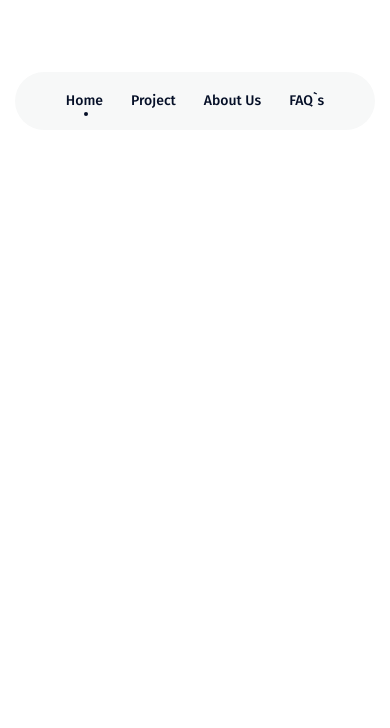
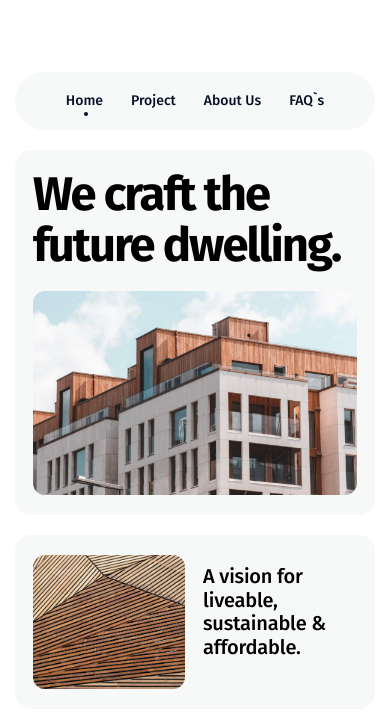
Before and after one commit to FilosofiaJulia/hutly, a plain HTML site: page index.html in a window 390 px wide. Drawn offline with Linux system fonts and the light colour scheme.

Commit message:
add block 'about'

```diff
--- a/index.html
+++ b/index.html
@@ -20,5 +20,21 @@
             </nav>
         </div>
     </header>
+    <main>
+        <div class="about container">
+            <div class="about__item about__item_big">
+                <h1 class="about__title">We craft the future dwelling.</h1>
+                <div class="about__cover about__cover_big">
+                    <img src="./images/building-1x.jpg" alt="">
+                </div>
+            </div>
+            <div class="about__item about__item_small">
+                <div class="about__cover about__cover_small">
+                    <img src="./images/texture-1x.jpg" alt="">
+                </div>
+                <h3 class="about__heading">A vision for liveable, sustainable & affordable.</h3>
+            </div>
+        </div>
+    </main>
 </body>
 </html>
--- a/styles/style.css
+++ b/styles/style.css
@@ -35,8 +35,8 @@ body {
     gap: clamp(28px, 6vw, 50px);
     width: 100%;
     max-width: 993px;
-    padding-top: clamp(21px, 3vw, 33px);
-    padding-bottom: clamp(21px, 3vw, 33px);
+    padding-top: clamp(21px, 3vw, 34px);
+    padding-bottom: clamp(21px, 3vw, 34px);
     margin: 0 auto;
     border-radius: 128px;
     background-color: var(--light);
@@ -60,3 +60,106 @@ body {
     bottom: -40%;
     left: 50%;
 }
+
+.about {
+    display: flex;
+    gap: 46px;
+    margin-top: 51px;
+}
+
+.about__item {
+    padding: clamp(30px, 3vw, 65px) clamp(35px, 3vw, 68px) clamp(20px, 3vw, 45px);
+    background-color: var(--light);
+    border-radius: 80px;
+    box-sizing: border-box;
+}
+
+.about__item_big {
+    flex-basis: min(66vw - 46px, 1212px);
+}
+
+.about__item_small {
+    flex-basis: min( 33vw, 541px);
+}
+
+.about__title {
+    font-weight: 700;
+    font-size: clamp(3.125rem, 6vw + 0.8rem, 9.563rem); /* 50px->153px */
+    letter-spacing: clamp(-2px, 2vw, -6px);
+    line-height: 107%;
+    margin-top: 0;
+    margin-bottom: clamp(20px, 3vw, 48px);
+}
+
+.about__heading {
+    font-weight: 500;
+    font-size: clamp(1.25rem, 1.76vw + 1rem, 4.25rem); /* 20px->68px */
+    letter-spacing: clamp(-0.2px, 3vw, -0.4px);
+    line-height: 1.18;
+    margin-top: clamp(18px, 3vw, 58px);
+}
+
+.about__cover {
+    width: 100%;
+    position: relative;
+    overflow: hidden;
+    border-radius: 56px;
+}
+
+.about__cover img {
+    width: 100%;
+    height: 100%;
+    position: absolute;
+    top: 50%;
+    left: 50%;
+    transform: translate(-50%, -50%);
+    object-fit: cover;
+}
+
+.about__cover_big {
+    height: clamp(400px, 36vw, 712px);
+}
+
+.about__cover_small {
+    height: clamp(420px, 39vw, 731px);
+}
+
+@media( max-width:920px) {
+    .about {
+        flex-direction: column;
+        margin-top: 20px;
+        gap: 20px;
+    }
+    .about__item {
+        border-radius: 16px;
+        padding: 20px 18px;
+    }
+    .about__item_small {
+        display: flex;
+        align-items: center;
+        gap: 18px;
+    }
+
+    .about__title {
+        font-size: clamp(2.652rem, 8vw + 1rem, 6.25rem);
+    }
+
+    .about__heading {
+        font-size: 20px;
+        flex-basis: calc(100% - 152px - 20px);
+        margin-top: 0;
+    }
+
+    .about__cover {
+        border-radius: 12px;
+    }
+
+    .about__cover_big {
+        height: clamp(204px, 46vw, 400px);
+    }
+
+    .about__cover_small {
+        flex-basis: 152px;
+        height: clamp(134px, 23vw, 200px);
+    }
+}
```
